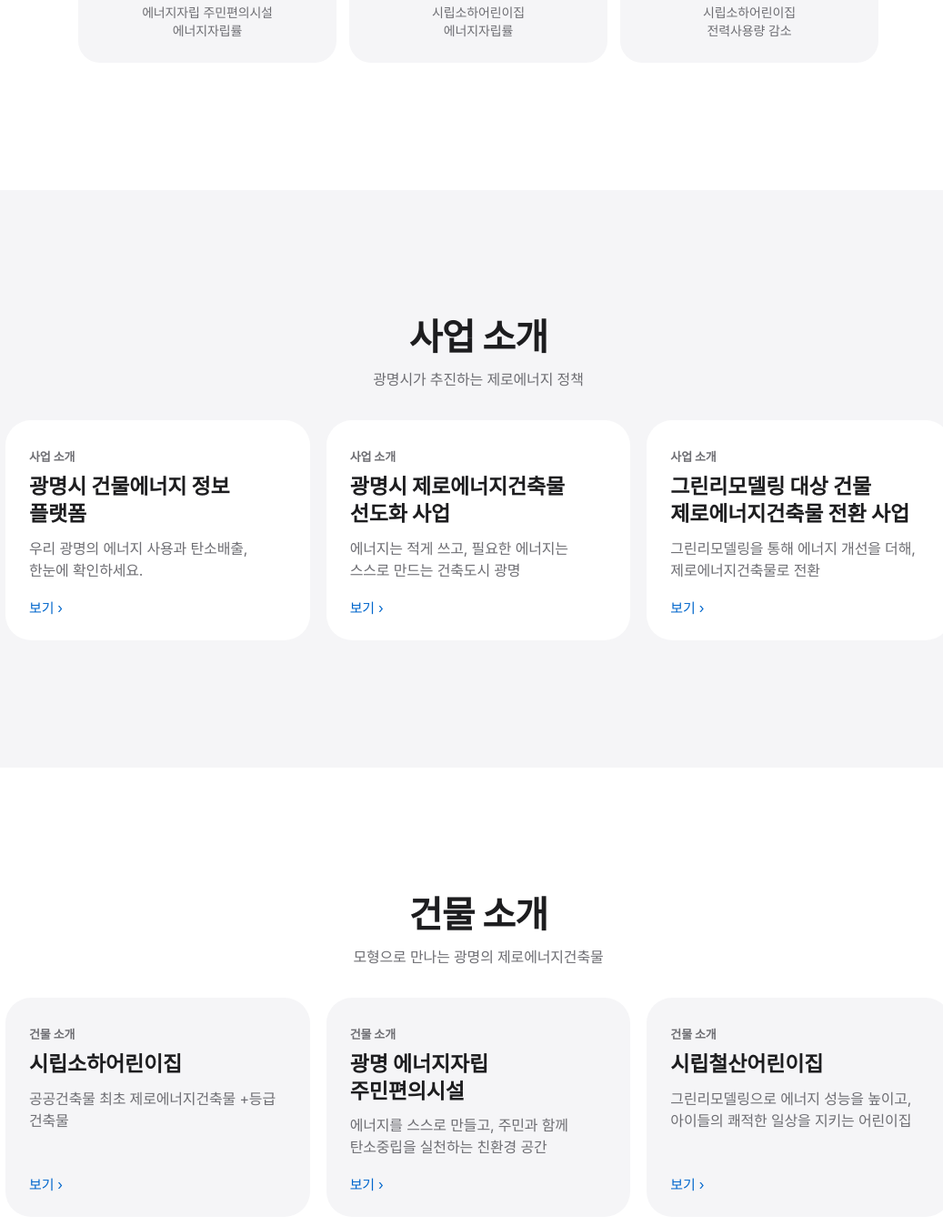
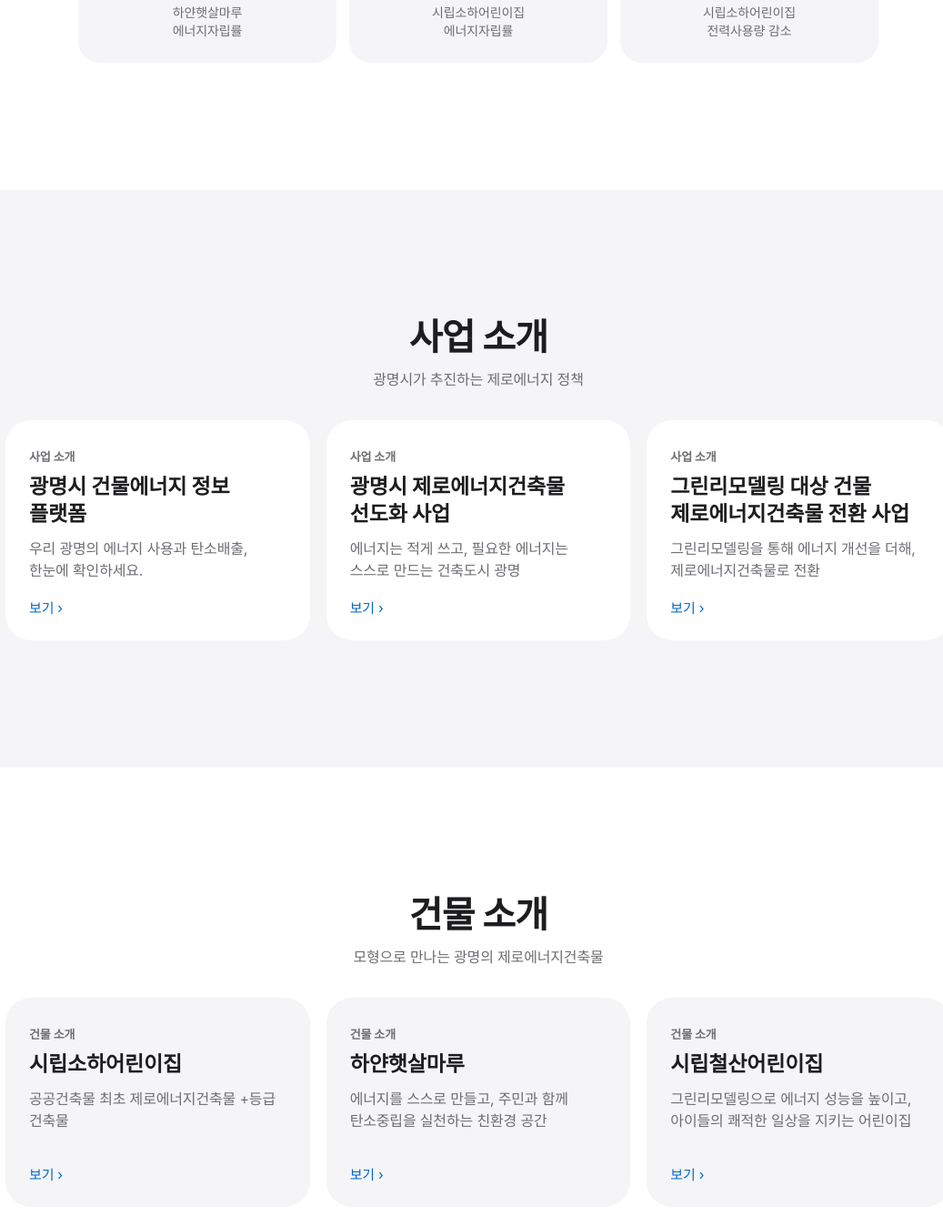
Before and after one commit to gmbuildinge-dev/gmplusenergy, a plain HTML site: page index.html in a window 1280 px wide. Shown: the part 726-2074 px from the top of the page at 91% size, without its empty margins (114-1151 px from the left). Drawn offline with Linux system fonts and the light colour scheme.

Commit message:
Add files via upload

```diff
--- a/index.html
+++ b/index.html
@@ -152,7 +152,7 @@ footer{background:var(--bg2);padding:34px 22px calc(34px + env(safe-area-inset-b
   <h1 class="rv d1">에너지를<br><span class="grad">만드는 도시, 광명.</span></h1>
   <p class="lead rv d2">에너지는 적게 쓰고, 필요한 에너지는 스스로 만듭니다.<br>광명의 공공건축물이 먼저 시작하고 있습니다.</p>
   <div class="stats rv d2">
-    <div><b>145<small>%</small></b><span>에너지자립 주민편의시설<br>에너지자립률</span></div>
+    <div><b>145<small>%</small></b><span>하얀햇살마루<br>에너지자립률</span></div>
     <div><b>131<small>%</small></b><span>시립소하어린이집<br>에너지자립률</span></div>
     <div><b>81<small>%</small></b><span>시립소하어린이집<br>전력사용량 감소</span></div>
   </div>
@@ -175,7 +175,7 @@ footer{background:var(--bg2);padding:34px 22px calc(34px + env(safe-area-inset-b
   <p class="eb rv">사업 소개</p>
   <h1 class="rv d1">광명시 건물에너지<br>정보 플랫폼</h1>
   <p class="lead rv d2">우리 광명의 에너지 사용과 탄소배출,<br><b>한눈에 확인하세요.</b></p>
-  <div class="rv d2"><a class="cta" href="https://www.energy.gm.go.kr" target="_blank" rel="noopener noreferrer">플랫폼 바로가기 ›</a><span class="url">www.energy.gm.go.kr</span></div>
+  <div class="rv d2"><a class="cta" href="https://energy.gm.go.kr" target="_blank" rel="noopener noreferrer">플랫폼 바로가기 ›</a><span class="url">energy.gm.go.kr</span></div>
   <div class="fig rv d2">
     <svg viewBox="0 0 600 250" aria-label="건물 에너지 정보 대시보드 개념 일러스트">
       <rect x="60" y="20" width="480" height="200" rx="20" fill="var(--bg2)" stroke="var(--ln)" stroke-width="2"/>
@@ -341,11 +341,11 @@ footer{background:var(--bg2);padding:34px 22px calc(34px + env(safe-area-inset-b
 </section>
 </main>
 
-<!-- ============ MODULAR (에너지자립 주민편의시설) ============ -->
+<!-- ============ MODULAR (하얀햇살마루) ============ -->
 <main data-view="modular" hidden>
 <section class="hero">
   <p class="eb rv">건물 소개</p>
-  <h1 class="rv d1">광명 에너지자립<br>주민편의시설</h1>
+  <h1 class="rv d1">하얀햇살마루</h1>
   <p class="lead rv d2">에너지를 스스로 만들고, <b>주민과 함께<br>탄소중립을 실천하는</b> 친환경 공간</p>
   <div class="badges rv d2"><span class="badge hl">모듈러 공공건축물 최초</span><span class="badge">ZEB +등급 본인증</span></div>
   <div class="stats rv d2">
@@ -366,7 +366,7 @@ footer{background:var(--bg2);padding:34px 22px calc(34px + env(safe-area-inset-b
 </section>
 <section class="gy">
   <div class="body rv">
-    <p>광명 에너지자립 주민편의시설은 콘크리트 모듈러 공법과 고효율 냉난방·조명 설비, 태양광 발전을 적용하여 <strong>에너지자립률 약 145%</strong>로 제로에너지건축물(ZEB) +등급 본인증을 받은 친환경 공공건축물입니다.</p>
+    <p>하얀햇살마루는 콘크리트 모듈러 공법과 고효율 냉난방·조명 설비, 태양광 발전을 적용하여 <strong>에너지자립률 약 145%</strong>로 제로에너지건축물(ZEB) +등급 본인증을 받은 친환경 공공건축물입니다.</p>
     <p>주민 프로그램과 휴게공간을 제공하고, 건물의 에너지 사용·생산 현황을 살펴보며 생활 속 에너지 절약과 녹색건축을 체험할 수 있는 공간으로 조성하고 있습니다.</p>
   </div>
   <div class="chips rv">
@@ -494,7 +494,7 @@ footer{background:var(--bg2);padding:34px 22px calc(34px + env(safe-area-inset-b
   <p class="eb rv">홍보영상</p>
   <h2 class="rv d1">영상으로 만나보세요.</h2>
   <div class="rv d2" data-video="modular"></div>
-  <div class="rv" data-mapbox="광명 에너지자립 주민편의시설|하안동 30-4"></div>
+  <div class="rv" data-mapbox="하얀햇살마루|하안동 30-4"></div>
 </section>
 
 <section class="gy">
@@ -564,11 +564,11 @@ var ITEMS=[
  {id:'zeb',g:'사업',t:'광명시 제로에너지건축물 선도화 사업',s:'에너지는 적게 쓰고, 필요한 에너지는 스스로 만드는 건축도시 광명'},
  {id:'remodel',g:'사업',t:'그린리모델링 대상 건물 제로에너지건축물 전환 사업',s:'그린리모델링을 통해 에너지 개선을 더해, 제로에너지건축물로 전환'},
  {id:'soha',g:'건물',t:'시립소하어린이집',s:'공공건축물 최초 제로에너지건축물 +등급 건축물'},
- {id:'modular',g:'건물',t:'광명 에너지자립 주민편의시설',s:'에너지를 스스로 만들고, 주민과 함께 탄소중립을 실천하는 친환경 공간'},
+ {id:'modular',g:'건물',t:'하얀햇살마루',s:'에너지를 스스로 만들고, 주민과 함께 탄소중립을 실천하는 친환경 공간'},
  {id:'cheolsan',g:'건물',t:'시립철산어린이집',s:'그린리모델링으로 에너지 성능을 높이고, 아이들의 쾌적한 일상을 지키는 어린이집'}
 ];
 var BLD=[
- {n:'광명 에너지자립 주민편의시설',a:'하안동 30-4',gr:'+등급',p:1,d:'에너지자립률 약 145% · 모듈러',id:'modular'},
+ {n:'하얀햇살마루',a:'하안동 30-4',gr:'+등급',p:1,d:'에너지자립률 약 145% · 모듈러',id:'modular'},
  {n:'시립소하어린이집',a:'소하동 55-17',gr:'+등급',p:1,d:'에너지자립률 약 131% · 그린리모델링 3호',id:'soha'},
  {n:'시립철산어린이집',a:'',gr:'3등급',d:'그린리모델링 1호',id:'cheolsan'},
  {n:'시립구름산어린이집',a:'',gr:'4등급',d:'그린리모델링 2호',q:'광명시립구름산어린이집'}
```
